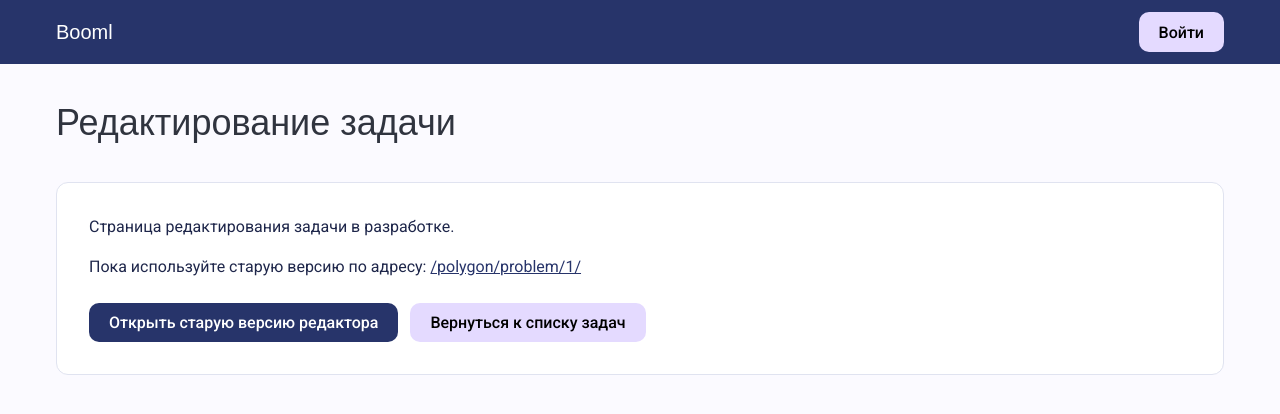
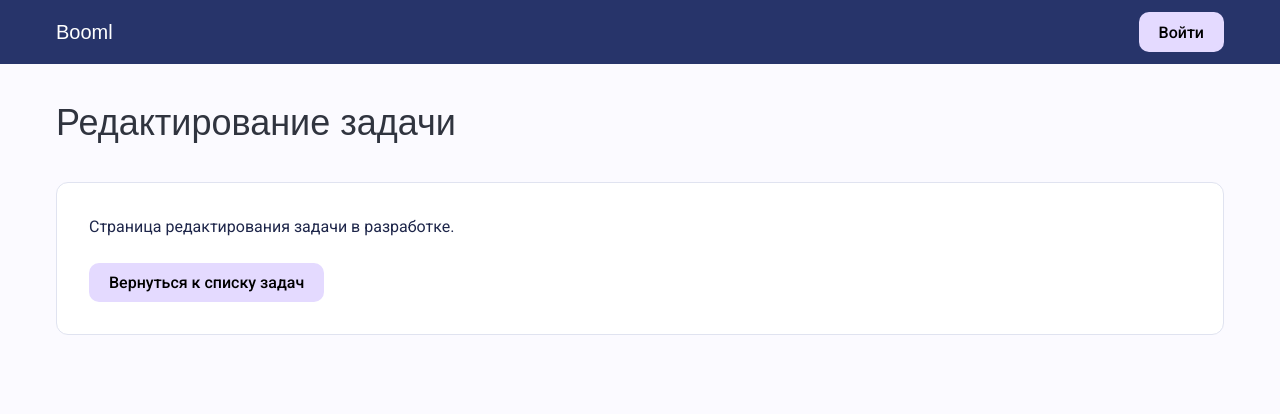
Before and after one commit to gurovic/booml, a Vue app in the folder frontend/: page /polygon/problem/1 in a window 1280 px wide. Shown: the top 414 px of the page. Built offline with nearby package versions, Linux system fonts and the light colour scheme; no server answers; a web font is replaced by a local one.

Commit message:
Remake problem edit page

```diff
--- a/frontend/src/pages/PolygonProblemEditPage.vue
+++ b/frontend/src/pages/PolygonProblemEditPage.vue
@@ -16,13 +16,6 @@
 
       <div v-else class="polygon-edit__message">
         <p>Страница редактирования задачи в разработке.</p>
-        <p>Пока используйте старую версию по адресу: <a :href="`/polygon/problem/${problemId}/`">/polygon/problem/{{ problemId }}/</a></p>
-        <button
-          class="button button--primary"
-          @click="goToOldEdit"
-        >
-          Открыть старую версию редактора
-        </button>
         <button
           class="button button--secondary"
           @click="goBack"
@@ -36,18 +29,12 @@
 
 <script setup>
 import { ref, onMounted } from 'vue'
-import { useRouter, useRoute } from 'vue-router'
+import { useRouter } from 'vue-router'
 import UiHeader from '@/components/ui/UiHeader.vue'
 
 const router = useRouter()
-const route = useRoute()
-const problemId = ref(route.params.id)
 const loading = ref(false)
 const error = ref(null)
-
-const goToOldEdit = () => {
-  window.location.href = `/polygon/problem/${problemId.value}/`
-}
 
 const goBack = () => {
   router.push('/polygon')
```
